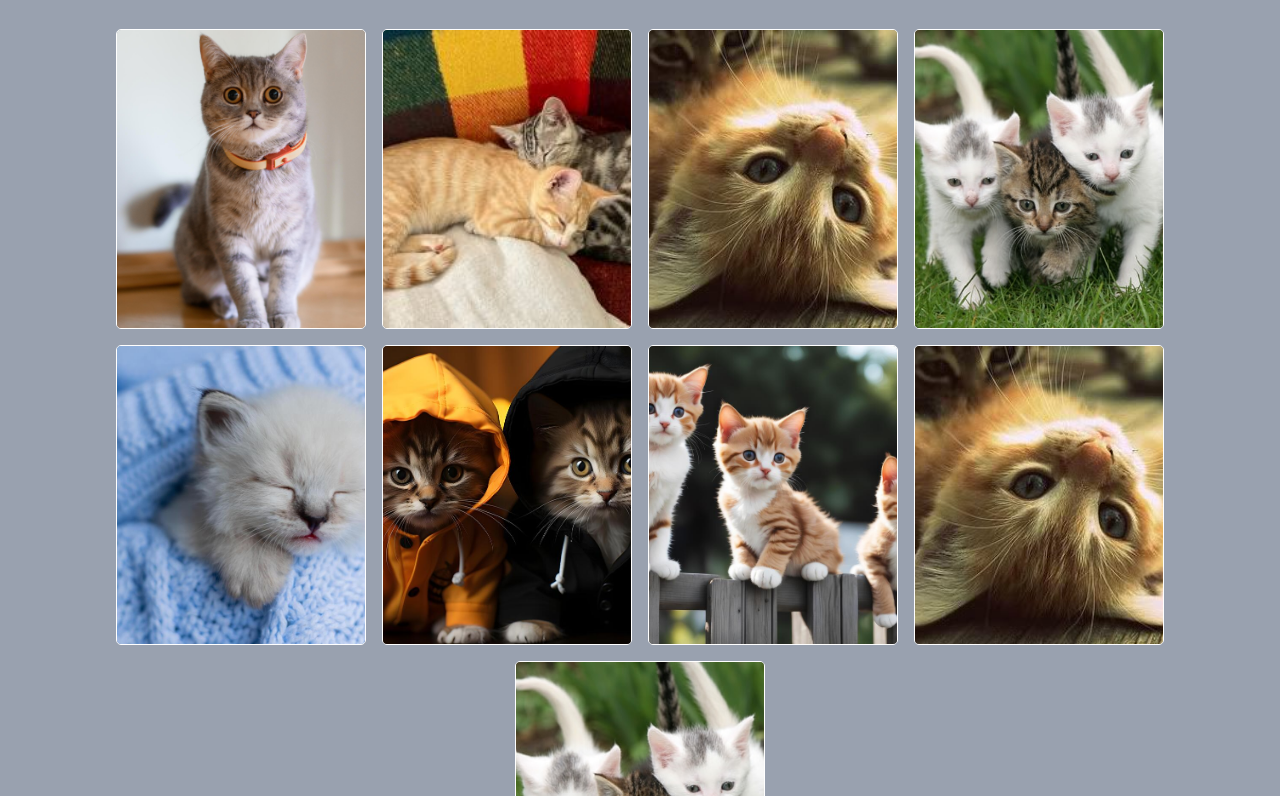
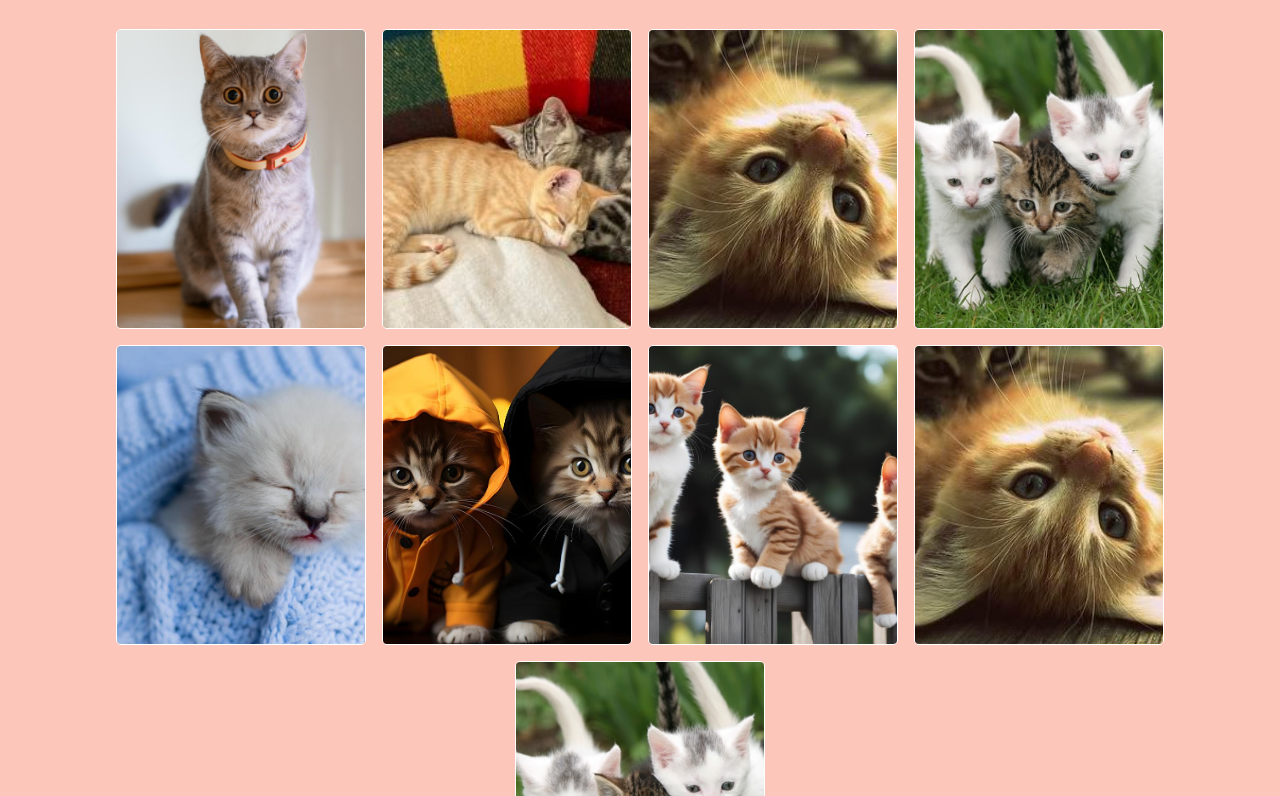
Before and after one commit to mr-codux/cat-photo-app, a website: page index.html in a window 1280 px wide. Shown: the part 186-982 px from the top of the page. Drawn offline with Linux system fonts and the light colour scheme.

Commit message:
bg #fcc6bb added

```diff
--- a/index.html
+++ b/index.html
@@ -8,7 +8,7 @@
   <title>Cate Photo App</title>
 </head>
 <body>
-    <div class="container flex flex-col items-center justify-center m-0 p-[100px] bg-gray-400">
+    <div class="container flex flex-col items-center justify-center m-0 p-[100px] bg-[#fcc6bb]">
         <div class="text-section flex flex-col items-center justify-center mb-8">
           <h1 class="text-[32px] font-bold text-black-800">Cat Photo App</h1>
           <p class="text-[23px] text-black-600">Welcome to the Cat Photo App! It's a simple app for viewing cat photos.</p>
```
Also changed, not shown: asset/css/output.css.
